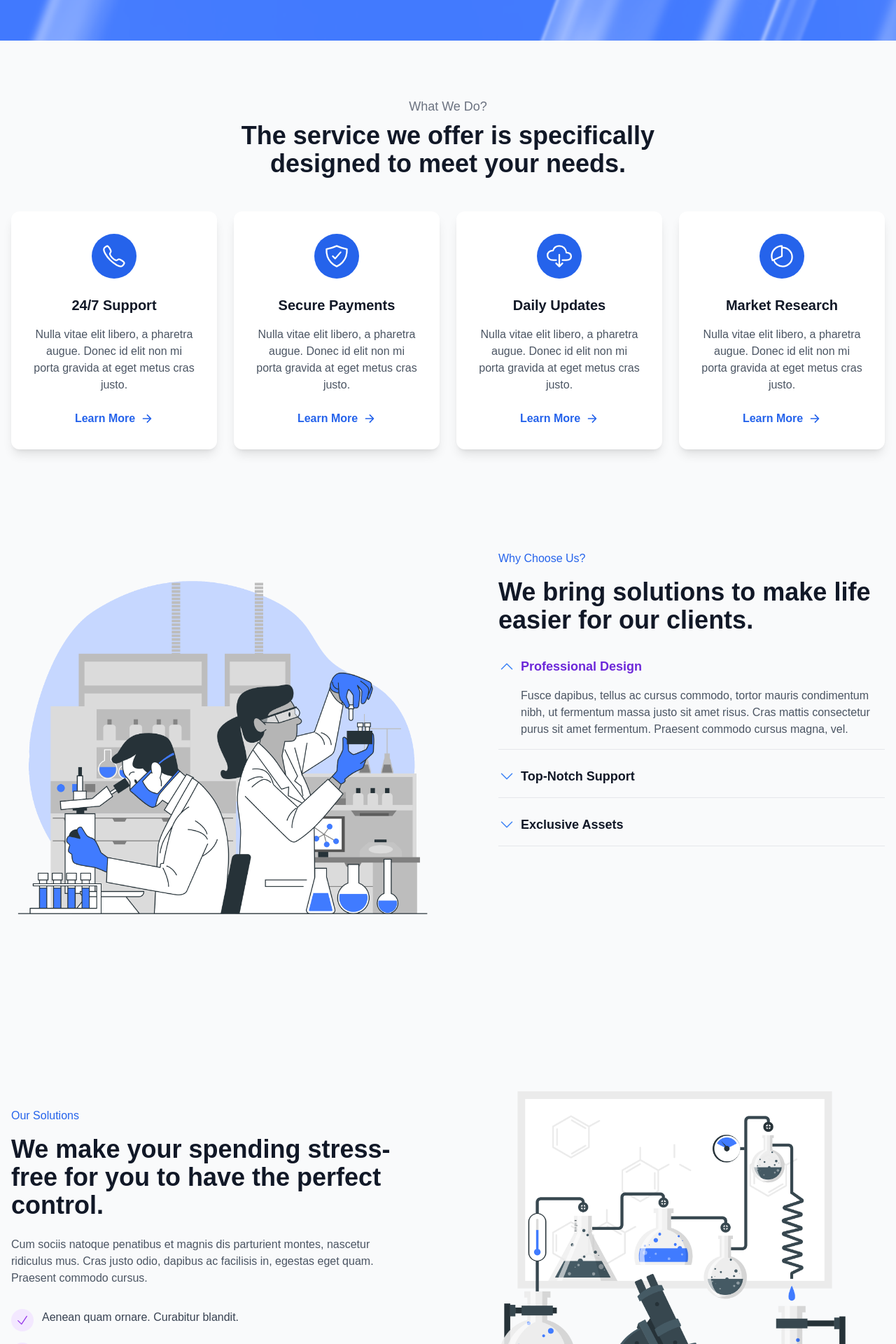
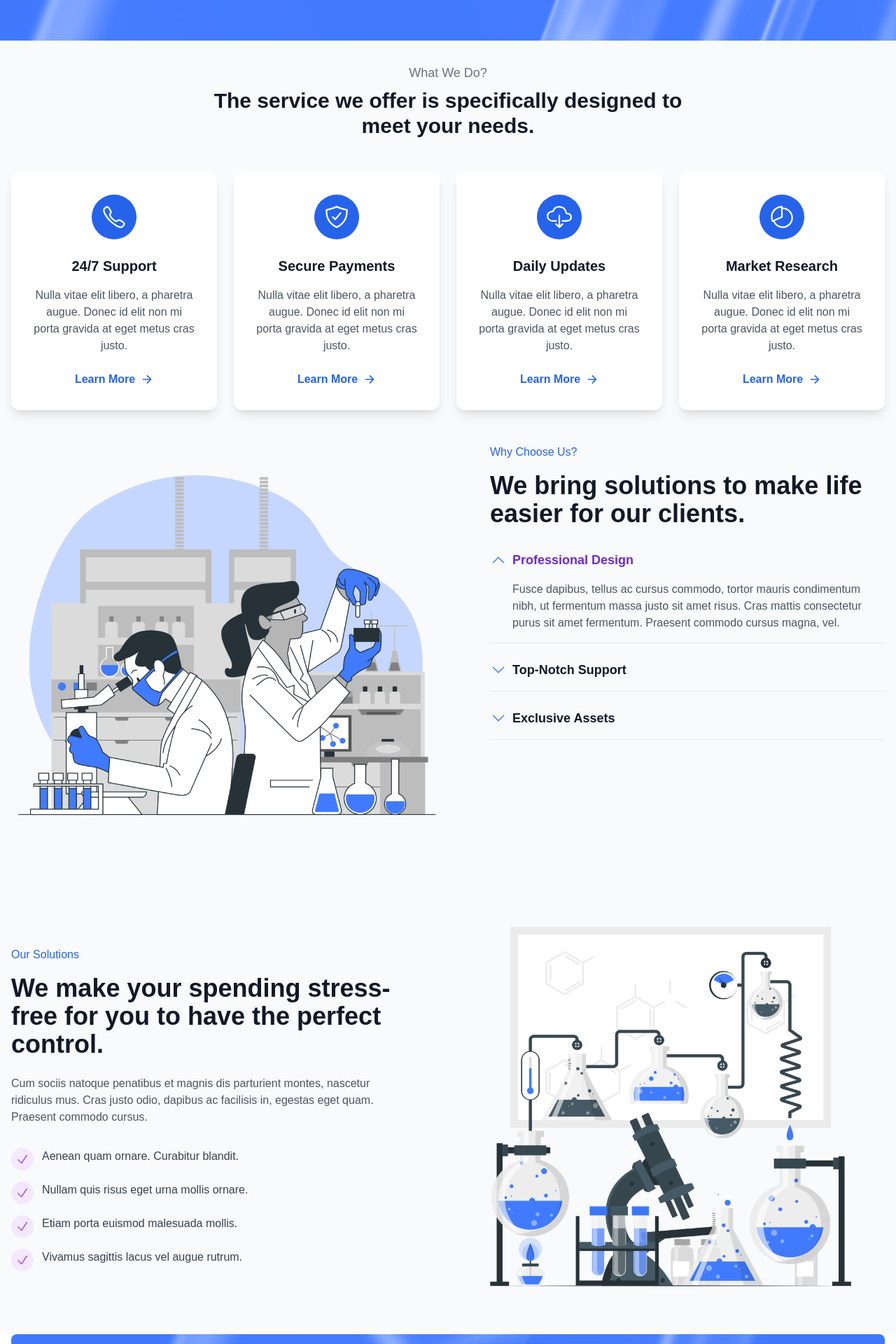
Before and after one commit to mizzoaccount/malex, a Next.js app: page / in a window 1280 px wide. Shown: the part 700-2620 px from the top of the page at 70% size. Built offline with nearby package versions, Linux system fonts and the light colour scheme.

Commit message:
first commit

```diff
--- a/components/About.tsx
+++ b/components/About.tsx
@@ -26,9 +26,9 @@ const AboutSection = () => {
   };
 
   return (
-    <section className="py-16" aria-labelledby="about-label">
+    <section className="py-4" aria-labelledby="about-label">
       <div className="container mx-auto px-4">
-        <div className="grid grid-cols-1 lg:grid-cols-2 gap-12">
+        <div className="grid grid-cols-1 lg:grid-cols-2 gap-6">
           <figure className="w-full">
             {/*<Image
               src="https://github.com/codewithsadee/adex/blob/master/assets/images/about-banner.png?raw=true"
--- a/components/Footer.tsx
+++ b/components/Footer.tsx
@@ -65,7 +65,7 @@ import { FaFacebookF, FaTwitter, FaDribbble, FaInstagram, FaYoutube } from 'reac
 
 const Footer = () => {
   return (
-    <footer className="bg-gray-900 text-gray-300 py-16">
+    <footer className="bg-gray-900 text-gray-300 py-8">
       <div className="container mx-auto grid grid-cols-1 md:grid-cols-3 gap-8 px-6">
         {/* Brand Section */}
         <div>
--- a/components/FurureSection.tsx
+++ b/components/FurureSection.tsx
@@ -10,9 +10,9 @@ const FeatureSection = () => {
   ];
 
   return (
-    <section className="py-16 bg-gray-50" aria-labelledby="feature-label">
+    <section className="py-4 bg-gray-50" aria-labelledby="feature-label">
       <div className="container mx-auto px-4">
-        <div className="grid grid-cols-1 lg:grid-cols-2 gap-12 items-center">
+        <div className="grid grid-cols-1 lg:grid-cols-2 gap-6 items-center">
           {/* Text Content on the Left */}
           <div className="lg:pr-12 text-center lg:text-left order-first lg:order-none">
             <p className="text-blue-600 font-medium mb-4" id="feature-label">
--- a/components/ProjectSection.tsx
+++ b/components/ProjectSection.tsx
@@ -24,7 +24,7 @@ const ProjectsSection = () => {
     ];
 
     return (
-      <section className="bg-cultured py-16" aria-labelledby="project-label">
+      <section className="bg-cultured py-4" aria-labelledby="project-label">
         <div className="container mx-auto px-4">
           <p className="text-center text-lg font-medium text-gray-600 mb-4" id="project-label">
             Case Studies
--- a/components/Services.tsx
+++ b/components/Services.tsx
@@ -26,10 +26,10 @@ export default function Services() {
   ];
 
   return (
-    <section className="py-20 text-center" aria-labelledby="service-label">
+    <section className="py-8 text-center" aria-labelledby="service-label">
       <div className="container mx-auto px-4">
         <p className="text-lg text-gray-500 mb-2" id="service-label">What We Do?</p>
-        <h2 className="text-3xl text-gray-900 md:text-4xl font-bold mb-12 max-w-2xl mx-auto">
+        <h2 className="text-3xl text-gray-900 md:text-3xl font-bold mb-12 max-w-2xl mx-auto">
           The service we offer is specifically designed to meet your needs.
         </h2>
 
```
